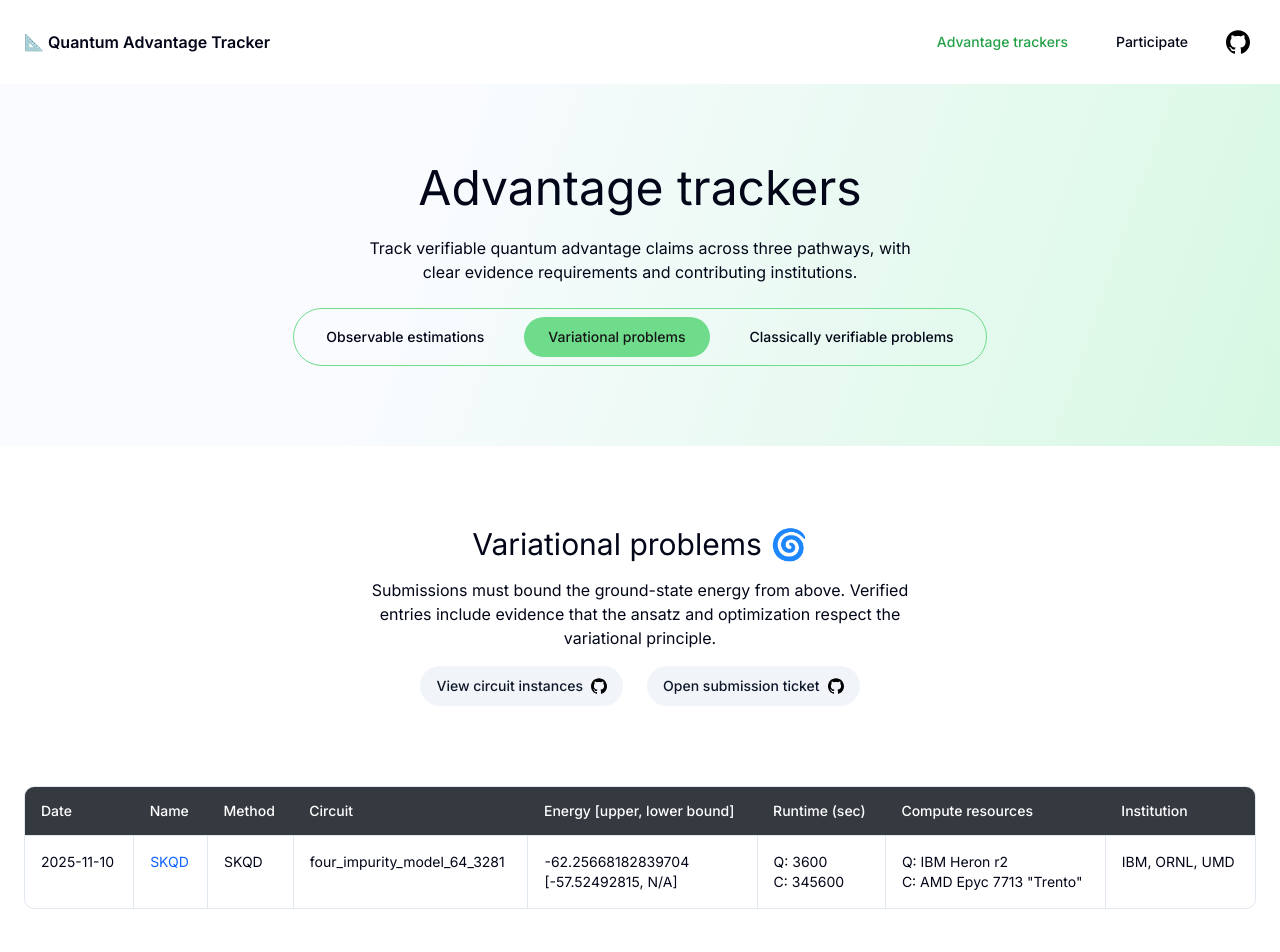
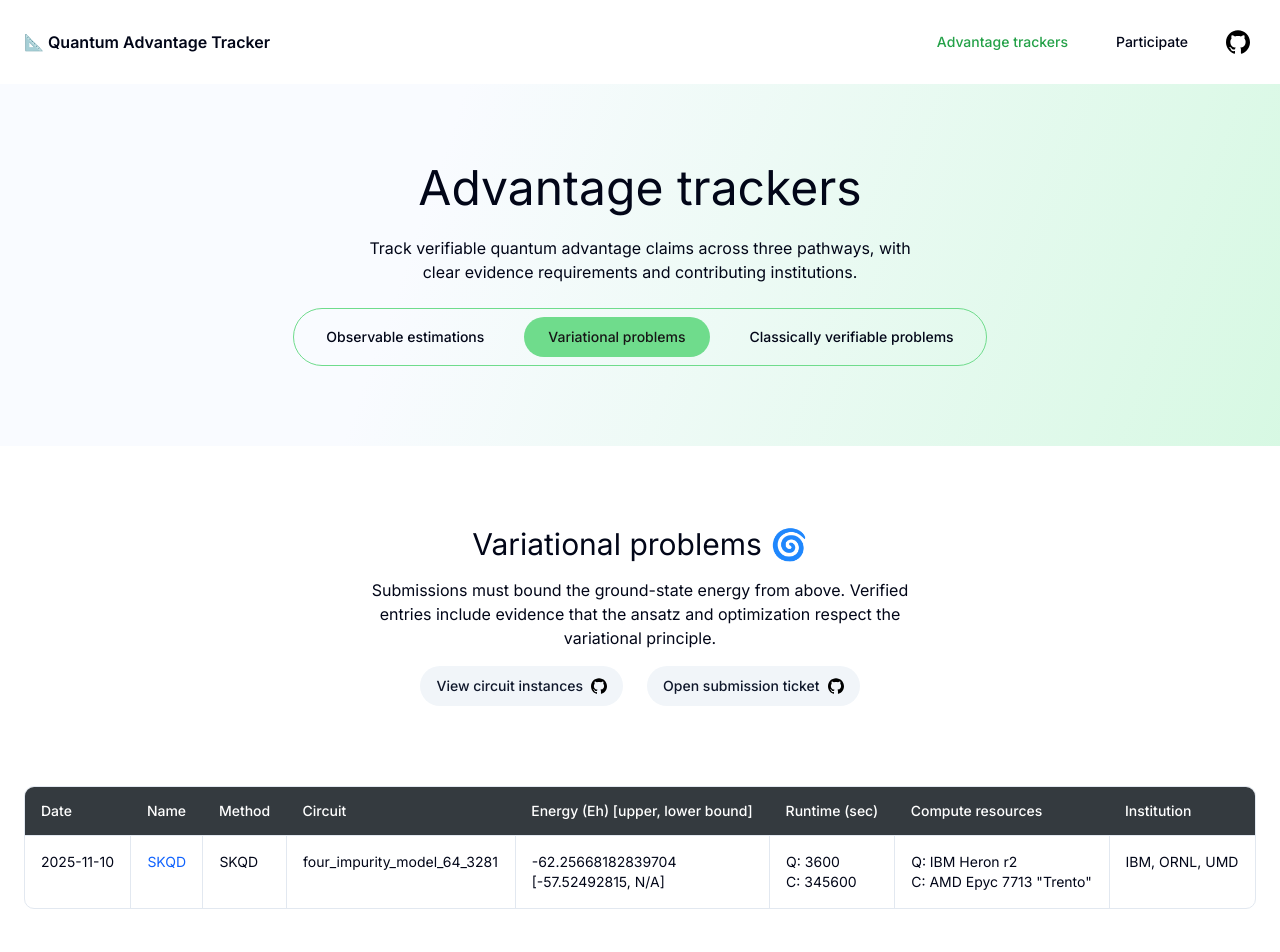
Before and after one commit to quantum-advantage-tracker/quantum-advantage-tracker.github.io, a Next.js app: page /trackers/variational-problems in a window 1280 px wide. Shown: the top 952 px of the page. Built offline with nearby package versions, Linux system fonts and the light colour scheme.

Commit message:
Add unit to energy cell

```diff
--- a/src/app/trackers/variational-problems/page.tsx
+++ b/src/app/trackers/variational-problems/page.tsx
@@ -69,7 +69,7 @@ export function SubmissionsTable(props: { submissions: VPSubmission[] }) {
           <TableHead>Name</TableHead>
           <TableHead>Method</TableHead>
           <TableHead>Circuit</TableHead>
-          <TableHead>Energy [upper, lower bound]</TableHead>
+          <TableHead>Energy (Eh) [upper, lower bound]</TableHead>
           <TableHead title="Runtime (seconds)">Runtime (sec)</TableHead>
           <TableHead>Compute resources</TableHead>
           <TableHead>Institution</TableHead>
```
